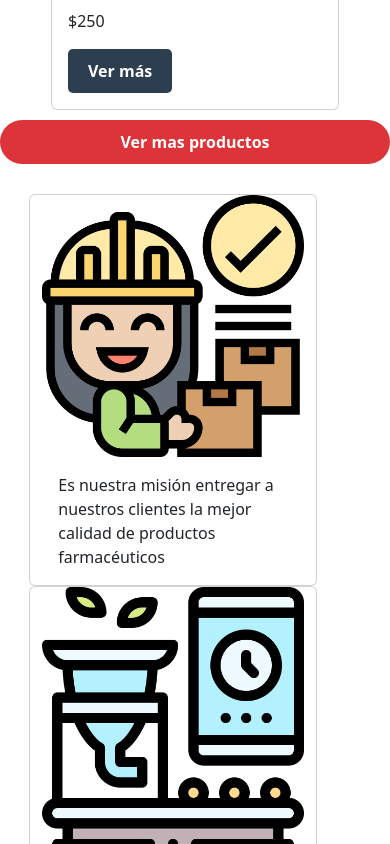
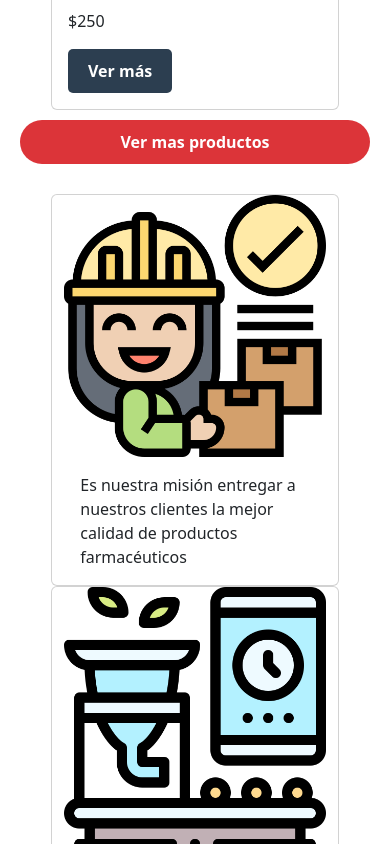
Before and after one commit to JonaPierini/gymApp, a React (Vite) app: page / in a window 390 px wide. Shown: the part 2100-2944 px from the top of the page. Built offline with nearby package versions, Linux system fonts and the light colour scheme.

Commit message:
responsive

```diff
--- a/src/components/Products/ProductList.css
+++ b/src/components/Products/ProductList.css
@@ -1,4 +1,6 @@
 .button-style {
+    margin-left: 20px;
+    margin-right: 20px;
     display: flex;
     padding: 10px 20px;
     border-radius: 25px;
@@ -30,6 +32,7 @@
     justify-content: space-around; /* Esto separará las tarjetas uniformemente */
     margin-top: 30px;
     margin-bottom: 10px;
+    margin-left: 10px;
     max-width:95%;
 
 }
```
